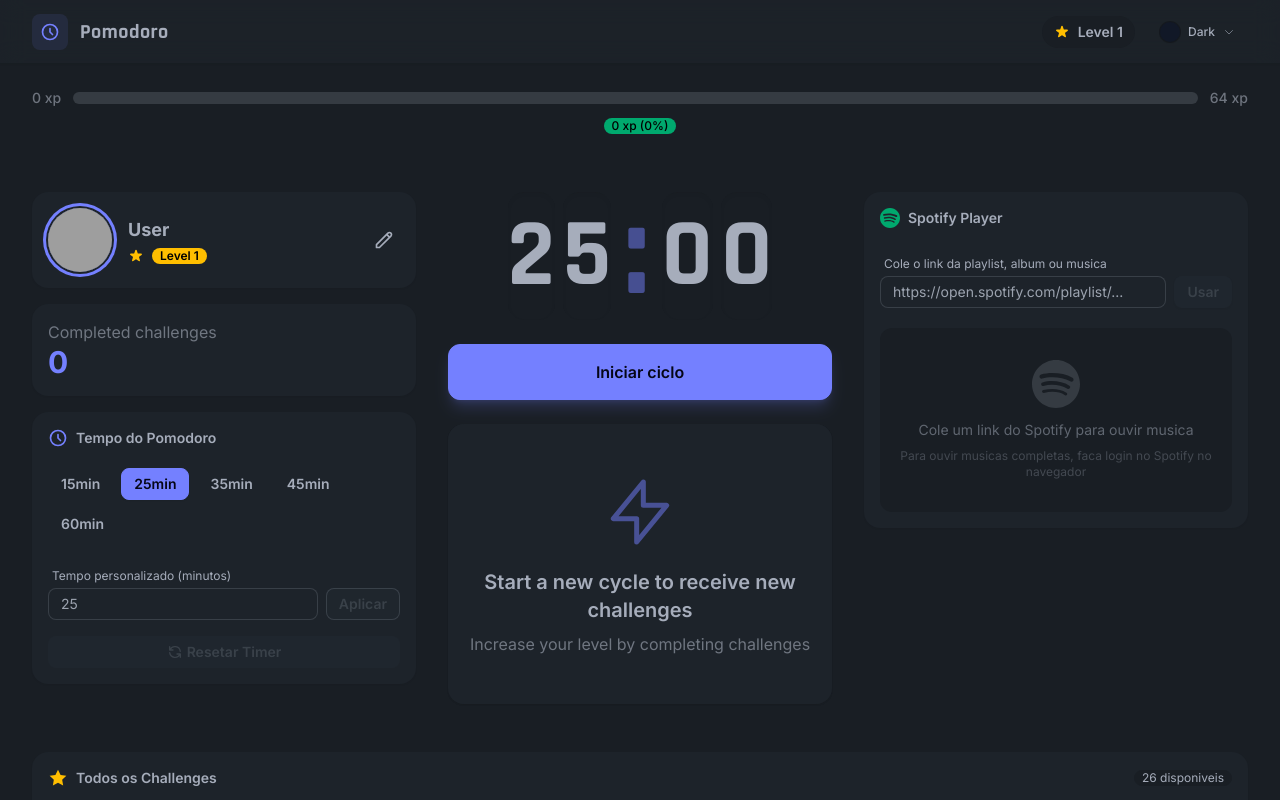
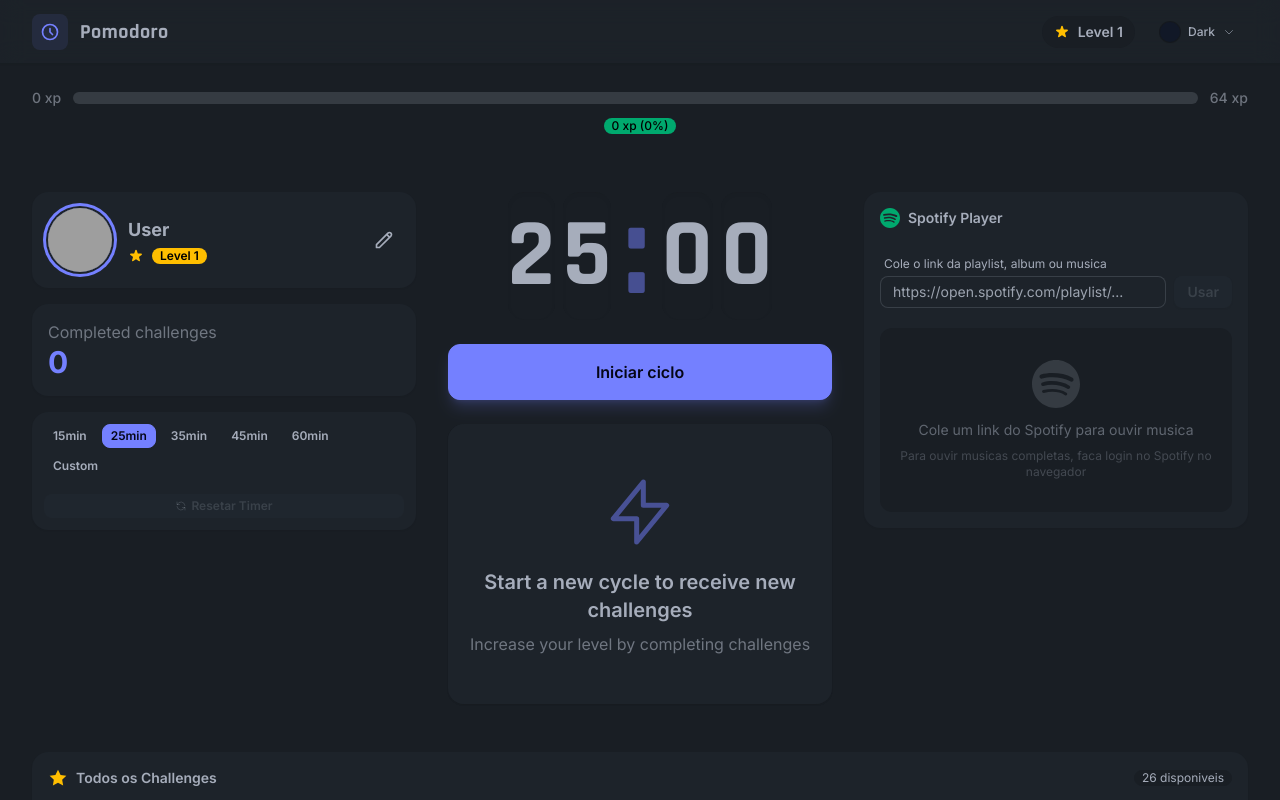
Before and after one commit to Azincourt-tech/pomodoro-nuxt, a Nuxt app: page / in a window 1280 px wide. Shown: the top 800 px of the page. Built offline with nearby package versions, Linux system fonts and the light colour scheme; grey boxes are pictures that could not be loaded.

Commit message:
Fix: Alinhamento de cards e botao reset vermelho
- Reset button com estilo vermelho (btn-error) quando ativo
- Layout simplificado com gap consistente entre cards
- Sidebar com spacing uniforme

```diff
--- a/components/atoms/TimerPresets.vue
+++ b/components/atoms/TimerPresets.vue
@@ -1,62 +1,59 @@
 <template>
   <div class="card bg-base-100 shadow-sm">
-    <div class="card-body p-4">
-      <div class="flex items-center gap-2 mb-3">
-        <svg class="w-5 h-5 text-primary" fill="none" stroke="currentColor" viewBox="0 0 24 24">
-          <path stroke-linecap="round" stroke-linejoin="round" stroke-width="2" d="M12 8v4l3 3m6-3a9 9 0 11-18 0 9 9 0 0118 0z" />
-        </svg>
-        <h3 class="font-semibold text-sm">Tempo do Pomodoro</h3>
-      </div>
-
-      <!-- Preset buttons -->
-      <div class="flex flex-wrap gap-2 mb-3">
+    <div class="card-body p-3">
+      <!-- Presets compactos -->
+      <div class="flex flex-wrap gap-1.5">
         <button
           v-for="preset in presets"
           :key="preset"
-          class="btn btn-sm"
+          class="btn btn-xs"
           :class="countdown.customMinutes === preset ? 'btn-primary' : 'btn-ghost'"
           @click="selectPreset(preset)"
           :disabled="countdown.isActive"
         >
           {{ preset }}min
         </button>
+        <button
+          class="btn btn-xs"
+          :class="showCustom ? 'btn-secondary' : 'btn-ghost'"
+          @click="showCustom = !showCustom"
+          :disabled="countdown.isActive"
+        >
+          Custom
+        </button>
       </div>
 
-      <!-- Custom input -->
-      <div class="form-control">
-        <div class="flex gap-2 items-end">
-          <div class="flex-1">
-            <label class="label pb-1">
-              <span class="label-text text-xs">Tempo personalizado (minutos)</span>
-            </label>
+      <!-- Input customizado (colapsavel) -->
+      <div v-if="showCustom" class="form-control mt-2">
+        <div class="flex gap-1.5 items-end">
           <input
             v-model.number="customInput"
             type="number"
             min="1"
             max="120"
-              placeholder="25"
-              class="input input-bordered input-sm w-full"
+            placeholder="min"
+            class="input input-bordered input-xs w-16"
             :disabled="countdown.isActive"
             @keyup.enter="applyCustom"
           />
-          </div>
           <button
-            class="btn btn-sm btn-outline"
+            class="btn btn-xs btn-primary"
             @click="applyCustom"
-            :disabled="countdown.isActive || !customInput || customInput < 1"
+            :disabled="!customInput || customInput < 1"
           >
-            Aplicar
+            OK
           </button>
         </div>
       </div>
 
-      <!-- Reset button -->
+      <!-- Reset com destaque vermelho -->
       <button
-        class="btn btn-ghost btn-sm mt-2 gap-1"
+        class="btn btn-xs mt-2 gap-1"
+        :class="countdown.isActive ? 'btn-error' : 'btn-ghost'"
         @click="resetTimer"
         :disabled="!countdown.isActive && countdown.time === countdown.customMinutes * 60"
       >
-        <svg class="w-4 h-4" fill="none" stroke="currentColor" viewBox="0 0 24 24">
+        <svg class="w-3 h-3" fill="none" stroke="currentColor" viewBox="0 0 24 24">
           <path stroke-linecap="round" stroke-linejoin="round" stroke-width="2" d="M4 4v5h.582m15.356 2A8.001 8.001 0 004.582 9m0 0H9m11 11v-5h-.581m0 0a8.003 8.003 0 01-15.357-2m15.357 2H15" />
         </svg>
         Resetar Timer
@@ -71,17 +68,20 @@ import { useCountdownStore } from '~/stores/countdown'
 
 const countdown = useCountdownStore()
 const customInput = ref<number | null>(null)
+const showCustom = ref(false)
 
 const presets = [15, 25, 35, 45, 60]
 
 function selectPreset(minutes: number) {
   countdown.setCustomMinutes(minutes)
   customInput.value = null
+  showCustom.value = false
 }
 
 function applyCustom() {
   if (customInput.value && customInput.value > 0 && customInput.value <= 120) {
     countdown.setCustomMinutes(customInput.value)
+    showCustom.value = false
   }
 }
 
--- a/pages/index.vue
+++ b/pages/index.vue
@@ -1,25 +1,18 @@
 <template>
   <div class="py-6 lg:py-10">
-    <!-- Desktop: Sidebar layout | Mobile: Stack layout -->
     <div class="flex flex-col lg:flex-row gap-6 lg:gap-8">
 
-      <!-- LEFT SIDEBAR (Desktop only feel) -->
-      <aside class="w-full lg:w-80 xl:w-96 flex-shrink-0 space-y-5">
-        <!-- Profile Card -->
-        <div class="lg:sticky lg:top-24">
+      <!-- LEFT SIDEBAR -->
+      <aside class="w-full lg:w-80 xl:w-96 flex-shrink-0">
+        <div class="flex flex-col gap-4 lg:sticky lg:top-24">
           <Profile />
-          <div class="mt-4">
-            <CompletedChallenges />
-          </div>
-          <div class="mt-4">
-            <TimerPresets />
-          </div>
+          <CompletedChallenges />
+          <TimerPresets />
         </div>
       </aside>
 
-      <!-- CENTER: Main content -->
+      <!-- CENTER -->
       <div class="flex-1 flex flex-col items-center gap-6 min-w-0">
-        <!-- Countdown - big and centered -->
         <div class="w-full flex flex-col items-center">
           <Countdown @completed="getNewChallenge" />
 
@@ -48,22 +41,19 @@
           </div>
         </div>
 
-        <!-- Active Challenge (appears when cycle completes) -->
         <div class="w-full max-w-lg">
           <Card id="challenge" />
         </div>
       </div>
 
-      <!-- RIGHT SIDEBAR (Desktop only feel) -->
-      <aside class="w-full lg:w-80 xl:w-96 flex-shrink-0 space-y-5">
+      <!-- RIGHT SIDEBAR -->
+      <aside class="w-full lg:w-80 xl:w-96 flex-shrink-0">
         <div class="lg:sticky lg:top-24">
-          <!-- Spotify Player - always visible -->
           <SpotifyPlayer />
         </div>
       </aside>
     </div>
 
-    <!-- Challenges Browser - full width -->
     <div class="mt-8 lg:mt-12">
       <ChallengeBrowser />
     </div>
```
Lines whose indentation alone changed are shown as unchanged.
